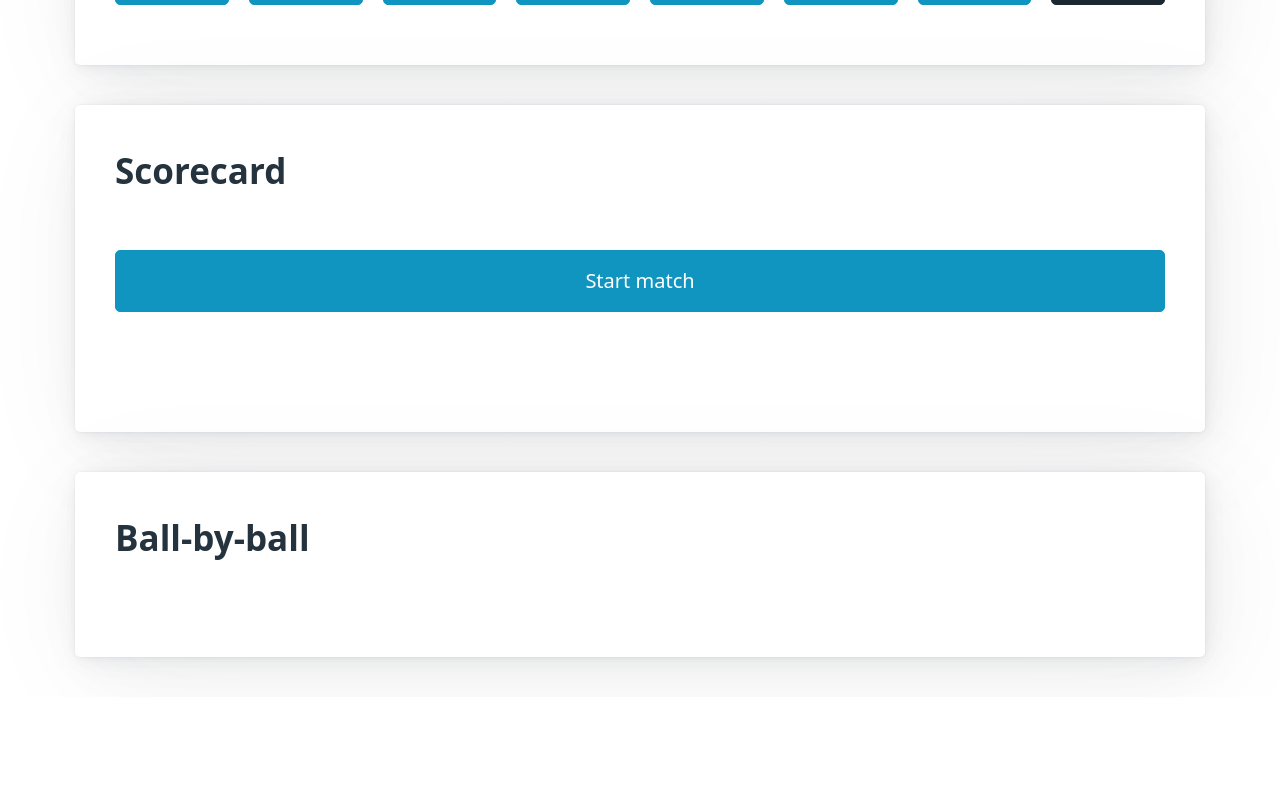
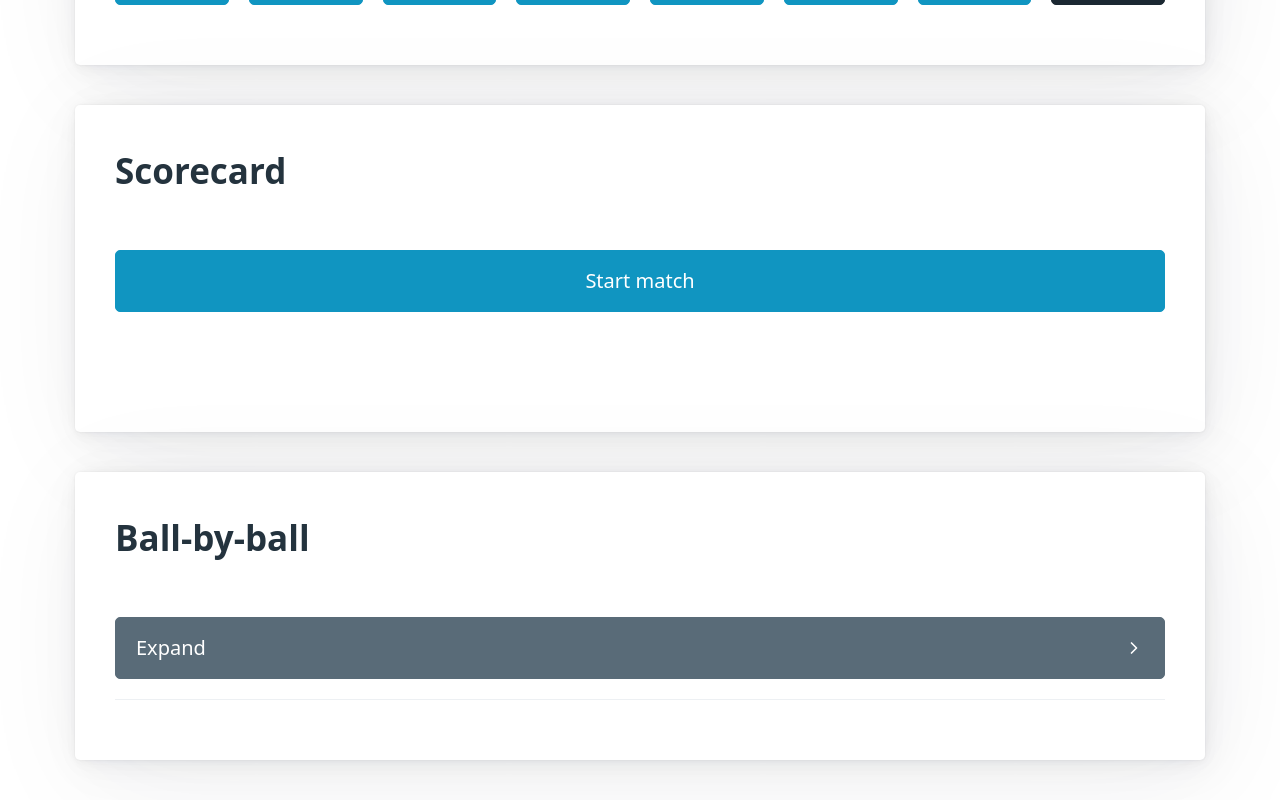
Before and after one commit to yhavin/cricket-vue, a Vue app: page / in a window 1280 px wide. Shown: the part 1181-1981 px from the top of the page. Before the commit the page ends 1878 px from the top, so only its background shows below. Built offline with nearby package versions, Linux system fonts and the light colour scheme.

Commit message:
Update readme

```diff
--- a/src/components/Home.vue
+++ b/src/components/Home.vue
@@ -189,7 +189,7 @@
 
     <article>
       <h2>Scorecard</h2>
-      <button @click="startMatch">{{ matchStarted ? "End match" : "Start match" }} </button>
+      <button v-if="!matchStarted" @click="startMatch">Start match</button>
 
       <div>
         <table v-if="matchStarted" role="grid">
@@ -224,18 +224,20 @@
 
     <article>
       <h2>Ball-by-ball</h2>
-      <ul>
-        <article v-for="ball in reversedBalls">
-          {{ formatBall(ball) }}
-        </article>
-      </ul>
+      <details>
+        <summary role="button" class="secondary">Expand</summary>
+        <ul>
+          <article v-for="ball in reversedBalls">
+            {{ formatBall(ball) }}
+          </article>
+        </ul>
+      </details>
+
     </article>
   </main>
 
 </template>
 
 <style>
-  .on-strike {
-    font-weight: bold;
-  }
+
 </style>
```
Also changed, not shown: 1 other file (tests, documents, lock files or other folders).
